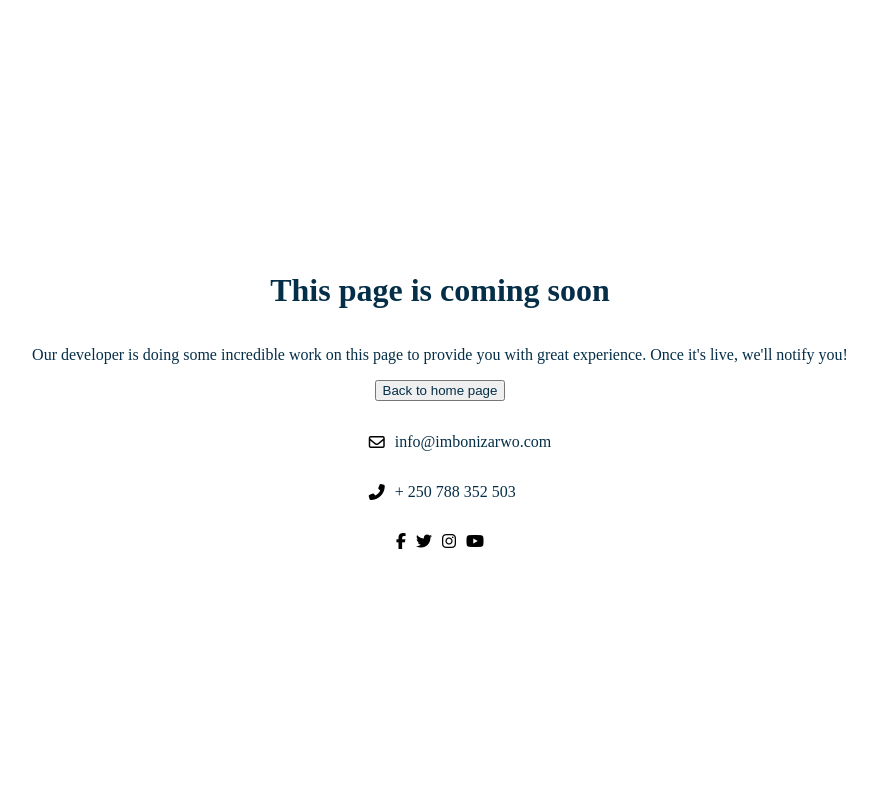
After one commit to siboalpha/site, a Django app: template templates/coming-soon.html in a window 1280 px wide. The commit adds this page. Shown: the whole page, without its empty margins (200-1077 px from the left). Run offline with Django 3.2, Linux system fonts and the light colour scheme; the template is opened without the code that fills it, so the values that code supplies are empty; some libraries are stand-ins or nearby versions.

Commit message:
final touch new design

```diff
--- a/DjangoApp/settings.py
+++ b/DjangoApp/settings.py
@@ -1,8 +1,8 @@
 import os
 from pathlib import Path
 from dotenv import load_dotenv
-load_dotenv()
-#load_dotenv("/home/admin/site/DjangoApp/.env")
+#load_dotenv()
+load_dotenv("/home/admin/site/DjangoApp/.env")
 
 # Build paths inside the project like this: BASE_DIR / 'subdir'.
 BASE_DIR = Path(__file__).resolve().parent.parent
--- a/static/css/styles.scss
+++ b/static/css/styles.scss
@@ -1330,7 +1330,7 @@ footer {
 
                 ol {
                     flex-direction: row;
-                    justify-content: start;
+                    justify-content: first baseline;
                     gap: 10px;
                 }
             }
--- /dev/null
+++ b/templates/coming-soon.html
@@ -0,0 +1,76 @@
+<!DOCTYPE html>
+<html lang="en">
+<head>
+    <meta charset="UTF-8">
+    <meta http-equiv="X-UA-Compatible" content="IE=edge">
+    <meta name="viewport" content="width=device-width, initial-scale=1.0">
+    <link rel="stylesheet" href="https://cdnjs.cloudflare.com/ajax/libs/font-awesome/4.7.0/css/font-awesome.min.css">
+    <script src="https://kit.fontawesome.com/54c10e37be.js" crossorigin="anonymous"></script>
+    <title>Page Coming Soon</title>
+
+
+    <style>
+        * {
+            list-style: none;
+            text-decoration: none;
+            color: rgb(5, 47, 72);
+        }
+        body {
+            height: 100vh;
+            margin: auto;
+            padding: 0;
+            display: flex;
+            flex-direction: column;
+            justify-content: center;
+            align-items: center;
+        }
+        a {
+            display: flex;
+            align-items: center;
+            gap:10px
+        }
+        .social-icons {
+            display: flex;
+            align-items: center;
+            justify-content: center;
+            gap: 10px;
+        }
+        i {
+            color: black;
+        }
+
+        @media screen and (max-width: 780px) {
+            body {
+                padding: 20px;
+                height: 80vh;
+                text-align: center;
+            }
+
+        }
+    </style>
+</head>
+<body>
+    <h1>This page is coming soon</h1>
+    <p>Our developer is doing some incredible work on this page to provide you with great experience. Once it's live, we'll notify you!</p>
+    <a href="/"><button class="btn-green">Back to home page</button></a>
+    <div class="container">
+        <div class="contacts">
+            <ol>
+                <li> <a href=""><i class="fa fa-envelope-o"></i>
+                        <p>info@imbonizarwo.com</p>
+                    </a></li>
+                <li><a href=""><i class="fas fa-phone-alt"></i>
+                        <p>+ 250 788 352 503</p>
+                    </a></li>
+            </ol>
+        </div>
+        <div class="social-icons">
+            <li><a href=""><i class="fab fa-facebook-f"></i></a></li>
+            <li><a href=""><i class="fab fa-twitter"></i></a></li>
+            <li><a href=""><i class="fab fa-instagram"></i></a></li>
+            <li><a href=""><i class="fab fa-youtube"></i></a></li>
+        </div>
+
+    </div>
+</body>
+</html>
--- a/templates/volunteers.html
+++ b/templates/volunteers.html
@@ -89,7 +89,7 @@
             </div>
         </div>
 
-                <input type="submit" value="Apply">
+                <input  class="submit-btn btn-green form-control" type="submit" value="Apply">
             </form>
         </div>
     </div>
--- a/website/urls.py
+++ b/website/urls.py
@@ -18,6 +18,10 @@ urlpatterns = [
     path('login/', views.login, name='login'),
 
     path('volunteers/', views.volunteering, name='volunteers'),
+    path('members/', views.becomeMember, name="members"),
+    path('primary-health-care/', views.primaryHealCare, name="primary-health-care"),
+    path('peace-education/', views.peaceEducation, name="peace-education"),
+    path('art/', views.art, name="art"),
 
     path('application-complete', views.applicationComplete, name='application-complete' ),
     path('thank-you/', views.thankYou, name='thank-you'),
```
Also changed, not shown: templates/base.html (+12 -10 lines), templates/home.html (+5 -13 lines), website/views.py (+12 -0 lines), 1 other file.
